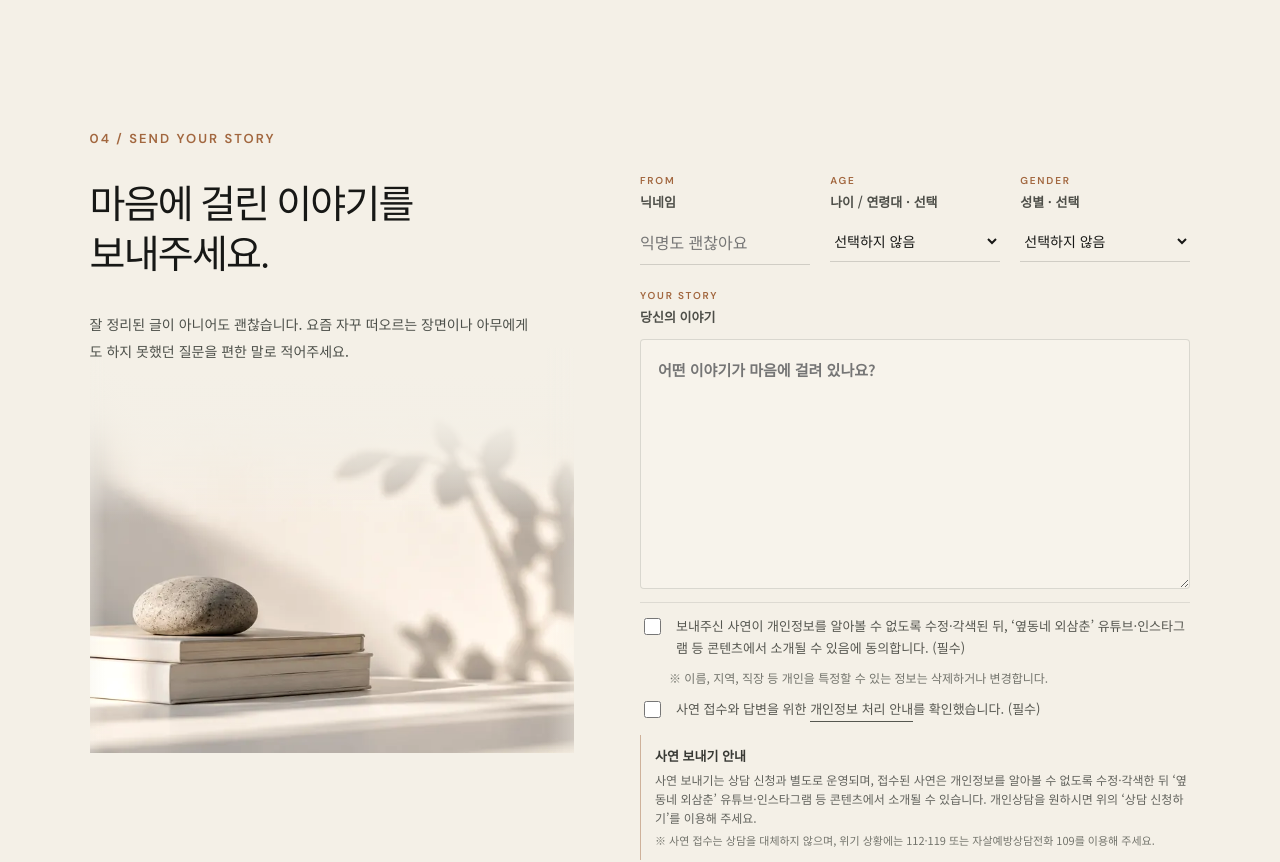
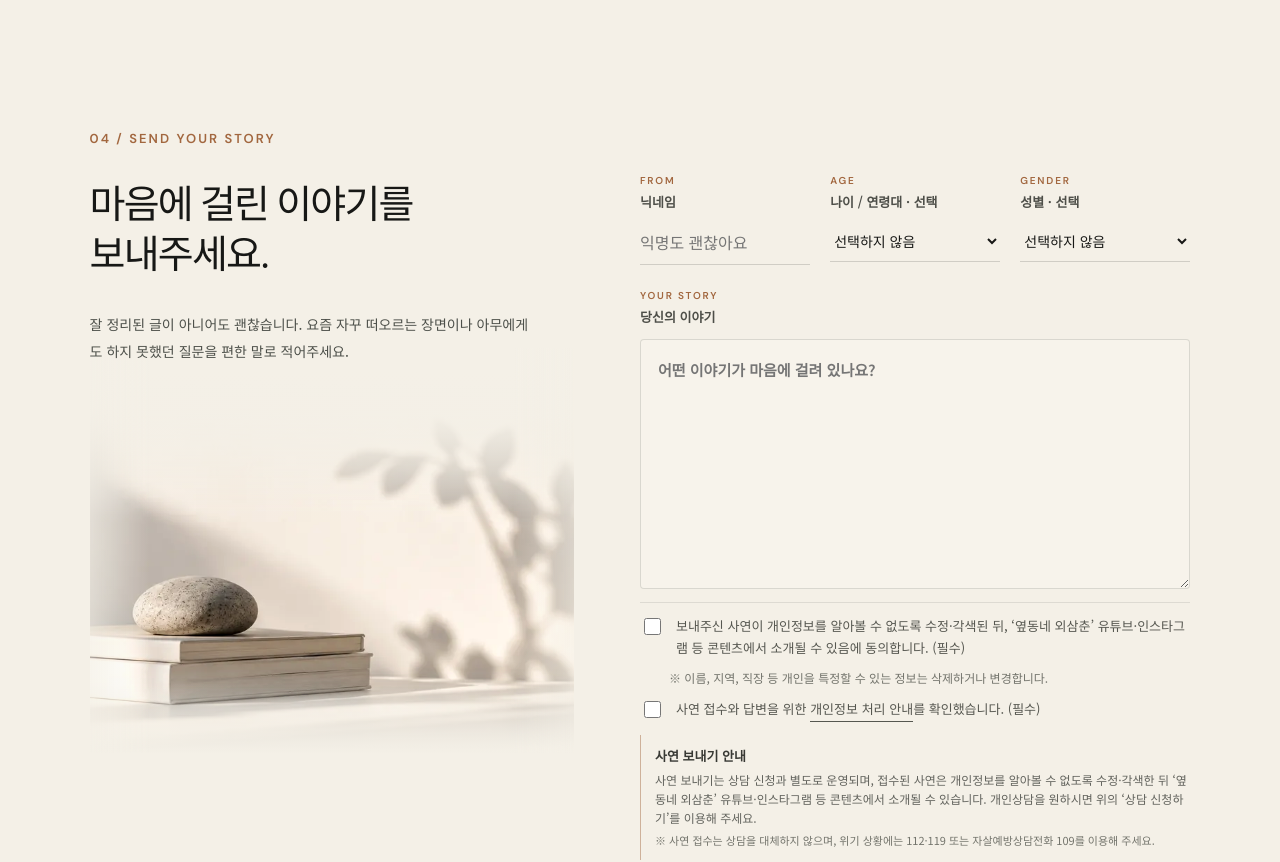
Before and after one commit to oups1004-sketch/aude-counseling, a Next.js app: page / in a window 1280 px wide. Shown: the part 3660-4522 px from the top of the page. Built offline with nearby package versions, Linux system fonts and the light colour scheme.

Commit message:
Soften story image edges

```diff
--- a/app/story-balance.css
+++ b/app/story-balance.css
@@ -176,8 +176,8 @@
     height: 390px;
     background-size: cover;
     background-position: 59% 54%;
-    -webkit-mask-image: linear-gradient(to bottom, transparent 0, rgba(0,0,0,.12) 12%, #000 38%, #000 100%);
-    mask-image: linear-gradient(to bottom, transparent 0, rgba(0,0,0,.12) 12%, #000 38%, #000 100%);
+    -webkit-mask-image: linear-gradient(to bottom, transparent 0, rgba(0,0,0,.12) 12%, #000 38%, #000 78%, rgba(0,0,0,.5) 91%, transparent 100%);
+    mask-image: linear-gradient(to bottom, transparent 0, rgba(0,0,0,.12) 12%, #000 38%, #000 78%, rgba(0,0,0,.5) 91%, transparent 100%);
   }
 
   .storyIntro::after {
@@ -186,8 +186,8 @@
     right: -8%;
     height: 420px;
     background:
-      linear-gradient(to right, var(--paper) 0, transparent 8%, transparent 88%, var(--paper) 100%),
-      linear-gradient(to bottom, var(--paper) 0, rgba(244,240,231,.68) 17%, transparent 42%);
+      linear-gradient(to right, var(--paper) 0, rgba(244,240,231,.55) 8%, transparent 16%, transparent 82%, rgba(244,240,231,.55) 92%, var(--paper) 100%),
+      linear-gradient(to bottom, var(--paper) 0, rgba(244,240,231,.68) 17%, transparent 42%, transparent 80%, rgba(244,240,231,.7) 94%, var(--paper) 100%);
   }
 
   .storyForm {
@@ -267,8 +267,8 @@
     height: 280px;
     background-size: cover;
     background-position: 59% 54%;
-    -webkit-mask-image: linear-gradient(to bottom, transparent 0, rgba(0,0,0,.18) 14%, #000 42%, #000 100%);
-    mask-image: linear-gradient(to bottom, transparent 0, rgba(0,0,0,.18) 14%, #000 42%, #000 100%);
+    -webkit-mask-image: linear-gradient(to bottom, transparent 0, rgba(0,0,0,.18) 14%, #000 42%, #000 78%, rgba(0,0,0,.5) 91%, transparent 100%);
+    mask-image: linear-gradient(to bottom, transparent 0, rgba(0,0,0,.18) 14%, #000 42%, #000 78%, rgba(0,0,0,.5) 91%, transparent 100%);
   }
 
   .storyIntro::after {
@@ -277,8 +277,8 @@
     right: -5%;
     height: 305px;
     background:
-      linear-gradient(to right, var(--paper) 0, transparent 7%, transparent 93%, var(--paper) 100%),
-      linear-gradient(to bottom, var(--paper) 0, rgba(244,240,231,.58) 18%, transparent 43%);
+      linear-gradient(to right, var(--paper) 0, rgba(244,240,231,.48) 8%, transparent 15%, transparent 85%, rgba(244,240,231,.48) 92%, var(--paper) 100%),
+      linear-gradient(to bottom, var(--paper) 0, rgba(244,240,231,.58) 18%, transparent 43%, transparent 80%, rgba(244,240,231,.72) 94%, var(--paper) 100%);
   }
 
   .storyForm {
```
